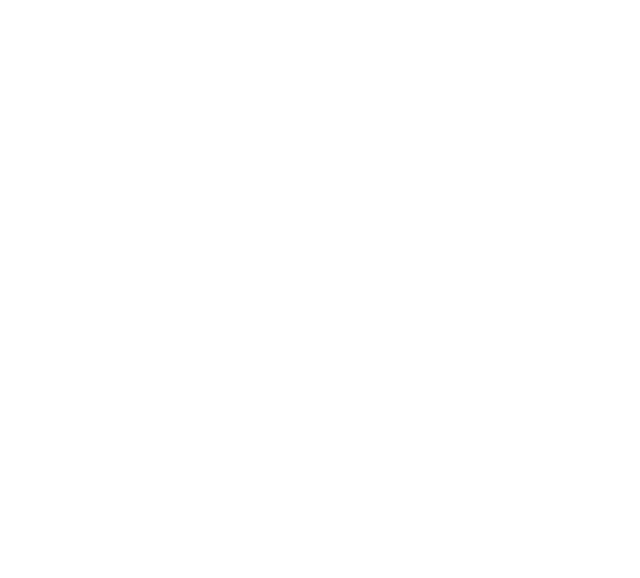
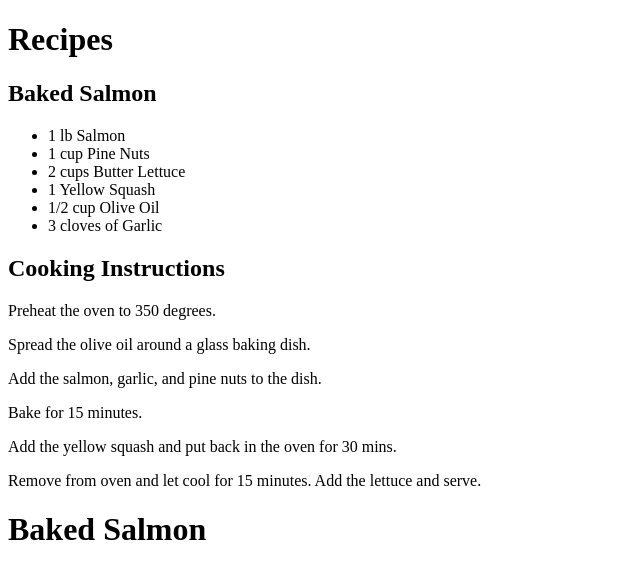
Before and after one commit to FaridFarahmandf/Learning-React, a plain HTML site: page index.html in a window 1280 px wide. Shown: the whole page, without its empty margins (0-640 px from the left). Drawn offline with nearby package versions, Linux system fonts and the light colour scheme.

Commit message:
React.createElement

```diff
--- a/index.html
+++ b/index.html
@@ -7,7 +7,43 @@
     <title>React Initial</title>
 </head>
 <body>
+    <h1>Recipes</h1>
+    <section id="baked-salmon">
+        <h1>Baked Salmon</h1>
+        <ul class="ingredients">
+            <li>1 lb Salmon</li>
+            <li>1 cup Pine Nuts</li>
+            <li>2 cups Butter Lettuce</li>
+            <li>1 Yellow Squash</li>
+            <li>1/2 cup Olive Oil</li>
+            <li>3 cloves of Garlic</li>
+        </ul>
+        <section class="instructions">
+            <h2>Cooking Instructions</h2>
+            <p>Preheat the oven to 350 degrees.</p>
+            <p>Spread the olive oil around a glass baking dish.</p>
+            <p>Add the salmon, garlic, and pine nuts to the dish.</p>
+            <p>Bake for 15 minutes.</p>
+            <p>Add the yellow squash and put back in the oven for 30 mins.</p>
+            <p>Remove from oven and let cool for 15 minutes. Add the lettuce and serve.</p>
+        </section>
+    </section>
+
     <!-- target container -->
-    <div id="root"></div>
+    <div id="react-container"></div>
+    <!--React library & ReactDOM-->
+    <script crossorigin src="https://unpkg.com/react@16/umd/react.development.js"></script>
+    <script crossorigin src="https://unpkg.com/react-dom@16/umd/react-dom.development.js"></script>
+
+    <script>
+        const dish = React.createElement("h1",{id:"recipe-0"},"Baked Salmon")
+        ReactDOM.render(
+            dish,
+            document.getElementById("react-container")
+        )
+        console.log('====================================');
+        console.log("dish : " , dish);
+        console.log('====================================');
+    </script>
 </body>
 </html>
```
